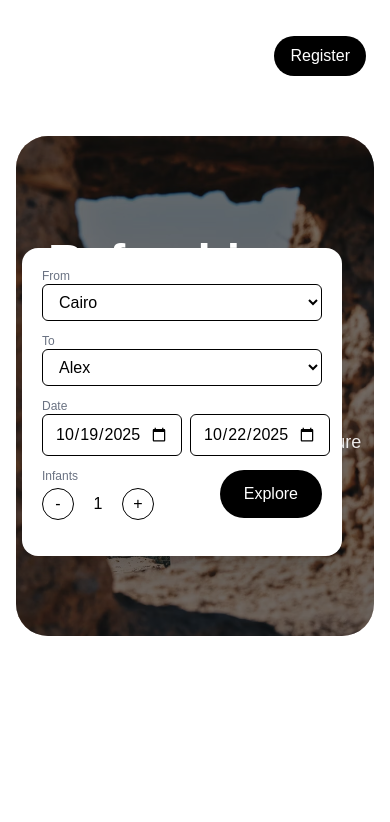
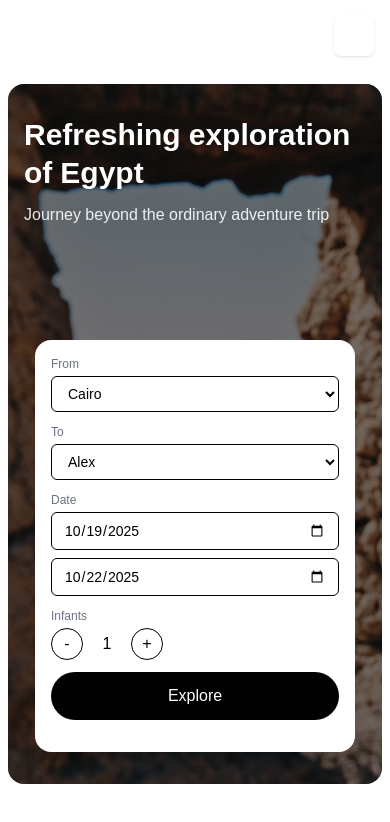
Before and after one commit to AbdoHesham01/stanlyLandingPage, a Next.js app: page / in a window 390 px wide. Shown: the top 822 px of the page. Built offline with nearby package versions, Linux system fonts and the light colour scheme.

Commit message:
Enhance responsiveness and layout for AuthModal, BookingBox, Hero, and Nav components

```diff
--- a/app/components/BookingBox.tsx
+++ b/app/components/BookingBox.tsx
@@ -30,12 +30,12 @@ export default function BookingBox({ onSearch }: BookingProps) {
   const [infants, setInfants] = useState(1);
 
   return (
-    <div className="w-[320px] sm:w-[380px] bg-white rounded-2xl shadow-xl p-5">
-      <label className="block text-xs text-gray-500">From</label>
+    <div className="w-full max-w-[320px] sm:max-w-[380px] lg:max-w-[400px] bg-white rounded-2xl shadow-xl p-4 sm:p-5 lg:p-6 mx-auto">
+      <label className="block text-xs text-gray-500 mb-1">From</label>
       <select
         value={from}
         onChange={(e) => setFrom(e.target.value)}
-        className="w-full border border-gray-200 rounded-md px-3 py-2 mb-3 input-black-border"
+        className="w-full border border-gray-200 rounded-md px-3 py-2 mb-3 text-sm input-black-border"
         aria-label="From location"
       >
         <option>Cairo</option>
@@ -44,11 +44,11 @@ export default function BookingBox({ onSearch }: BookingProps) {
         <option>Dubai</option>
       </select>
 
-      <label className="block text-xs text-gray-500">To</label>
+      <label className="block text-xs text-gray-500 mb-1">To</label>
       <select
         value={to}
         onChange={(e) => setTo(e.target.value)}
-        className="w-full border border-gray-200 rounded-md px-3 py-2 mb-3 input-black-border"
+        className="w-full border border-gray-200 rounded-md px-3 py-2 mb-3 text-sm input-black-border"
         aria-label="To location"
       >
         <option>Alex</option>
@@ -58,38 +58,38 @@ export default function BookingBox({ onSearch }: BookingProps) {
       </select>
 
       <div className="mb-3">
-        <label className="block text-xs text-gray-500">Date</label>
-        <div className="flex gap-2">
+        <label className="block text-xs text-gray-500 mb-1">Date</label>
+        <div className="flex flex-col sm:flex-row gap-2">
           <input
             type="date"
             value={startDate}
             onChange={(e) => setStartDate(e.target.value)}
-            className="w-1/2 border border-gray-200 rounded-md px-3 py-2 input-black-border"
+            className="flex-1 border border-gray-200 rounded-md px-3 py-2 text-sm input-black-border"
           />
           <input
             type="date"
             value={endDate}
             onChange={(e) => setEndDate(e.target.value)}
-            className="w-1/2 border border-gray-200 rounded-md px-3 py-2 input-black-border"
+            className="flex-1 border border-gray-200 rounded-md px-3 py-2 text-sm input-black-border"
           />
         </div>
       </div>
 
-      <div className="flex items-center justify-between mb-4">
-        <div>
-          <label className="block text-xs text-gray-500">Infants</label>
-          <div className="flex items-center gap-2 mt-1">
+      <div className="flex flex-col sm:flex-row items-start sm:items-center justify-between gap-3 sm:gap-0 mb-4">
+        <div className="flex-1">
+          <label className="block text-xs text-gray-500 mb-1">Infants</label>
+          <div className="flex items-center gap-2">
             <button
-              className="w-8 h-8 rounded-full border border-black text-black"
+              className="w-8 h-8 rounded-full border border-black text-black hover:bg-gray-100 transition-colors"
               onClick={() => setInfants(Math.max(0, infants - 1))}
             >
               -
             </button>
-            <div className="w-8 text-center border-black text-black">
+            <div className="w-8 text-center border-black text-black font-medium">
               {infants}
             </div>
             <button
-              className="w-8 h-8 rounded-full border border-black text-black"
+              className="w-8 h-8 rounded-full border border-black text-black hover:bg-gray-100 transition-colors"
               onClick={() => setInfants(infants + 1)}
             >
               +
@@ -97,14 +97,12 @@ export default function BookingBox({ onSearch }: BookingProps) {
           </div>
         </div>
 
-        <div className="flex items-end">
-          <button
-            onClick={() => onSearch({ from, to, startDate, endDate, infants })}
-            className="bg-black text-white rounded-full px-6 py-3"
-          >
-            Explore
-          </button>
-        </div>
+        <button
+          onClick={() => onSearch({ from, to, startDate, endDate, infants })}
+          className="w-full sm:w-auto bg-black text-white rounded-full px-6 py-3 hover:bg-gray-800 transition-colors font-medium"
+        >
+          Explore
+        </button>
       </div>
     </div>
   );
--- a/app/components/Hero.tsx
+++ b/app/components/Hero.tsx
@@ -18,10 +18,14 @@ export default function Hero({ onSearch }: HeroProps) {
         gsap.set(heroRef.current, { scale: 2 });
       }
       if (headingRef.current) {
-        gsap.set(headingRef.current, { x: -120, opacity: 0 });
+        // Responsive slide distance based on screen size
+        const slideDistance = window.innerWidth < 768 ? -80 : -120;
+        gsap.set(headingRef.current, { x: slideDistance, opacity: 0 });
       }
       if (boxRef.current) {
-        gsap.set(boxRef.current, { x: 120, opacity: 0 });
+        // Responsive slide distance based on screen size
+        const slideDistance = window.innerWidth < 768 ? 80 : 120;
+        gsap.set(boxRef.current, { x: slideDistance, opacity: 0 });
       }
 
       const runAnimation = () => {
@@ -90,31 +94,43 @@ export default function Hero({ onSearch }: HeroProps) {
   }, []);
 
   return (
-    <section className="w-full px-4 py-6">
+    <section className="w-full px-2 sm:px-4 lg:px-6 py-3 sm:py-6">
       <div
         ref={heroRef}
-        className="relative bg-cover bg-center rounded-[32px] overflow-hidden max-w-6xl mx-auto"
-        style={{ backgroundImage: "url(/hero.avif)", height: "500px" }}
+        className="hero-container relative bg-cover bg-center rounded-2xl sm:rounded-3xl lg:rounded-[32px] overflow-hidden max-w-7xl mx-auto"
+        style={{
+          backgroundImage: "url(/hero.avif)",
+          height: "calc(100vh - 180px)",
+          minHeight: "650px", // Increased min-height for mobile
+          maxHeight: "900px",
+        }}
       >
         <div className="absolute inset-0 bg-black/50"></div>
+
+        {/* Hero Content - Responsive Layout */}
+        <div className="hero-content absolute inset-0 flex flex-col lg:flex-row lg:items-center justify-start lg:justify-between p-4 sm:p-6 lg:p-8 overflow-y-auto lg:overflow-hidden">
           <div
             ref={headingRef}
-          className="absolute left-8 top-24 text-white max-w-xl"
+            className="flex-1 max-w-2xl lg:max-w-xl pt-4 sm:pt-8 lg:pt-0"
           >
-          <h1 className="text-5xl sm:text-6xl font-extrabold leading-tight">
+            <h1 className="text-3xl sm:text-4xl md:text-5xl lg:text-6xl xl:text-7xl font-extrabold leading-tight text-white">
               {"Refreshing exploration of Egypt".split(" ").map((w, i) => (
-              <span key={i} className="hero-word inline-block mr-3">
+                <span key={i} className="hero-word inline-block mr-2 sm:mr-3">
                   {w}
                 </span>
               ))}
             </h1>
-          <p className="mt-4 text-lg text-white/90 hero-sub">
+            <p className="mt-3 sm:mt-4 lg:mt-6 text-base sm:text-lg lg:text-xl text-white/90 hero-sub">
               Journey beyond the ordinary adventure trip
             </p>
           </div>
 
-        <div className="absolute right-8 top-28" ref={boxRef}>
+          <div
+            ref={boxRef}
+            className="mt-6 sm:mt-8 lg:mt-0 lg:ml-8 flex-shrink-0 w-full lg:w-auto flex justify-center lg:justify-end pb-4 lg:pb-0"
+          >
             <BookingBox onSearch={onSearch} />
+          </div>
         </div>
 
         {/* decorative rounded cut on right */}
--- a/app/components/Nav.tsx
+++ b/app/components/Nav.tsx
@@ -1,4 +1,6 @@
-import React from "react";
+"use client";
+
+import React, { useState } from "react";
 import Link from "next/link";
 import Image from "next/image";
 
@@ -7,45 +9,139 @@ export default function Nav({
 }: {
   onOpenAuth?: (mode?: "login" | "signup") => void;
 }) {
+  const [mobileMenuOpen, setMobileMenuOpen] = useState(false);
+
   return (
-    <nav className="w-full max-w-6xl mx-auto flex items-center justify-between py-6 px-6 sm:px-8">
-      <div className="flex items-center gap-6">
-        <div className="text-xl font-bold">
+    <nav className="relative z-50 w-full max-w-7xl mx-auto px-4 sm:px-6 lg:px-8 py-4 sm:py-6 bg-transparent backdrop-blur-sm rounded-b-xl md:bg-transparent md:backdrop-blur-none">
+      <div className="flex items-center justify-between">
+        {/* Logo */}
+        <div className="flex-shrink-0">
           <Image
             src="/logo.png"
             alt="Company Logo"
-            width={150}
-            height={60}
+            width={120}
+            height={48}
+            className="w-auto h-8 sm:h-10 lg:h-12 brightness-0 invert"
             priority
-            className="brightness-0 invert"
           />
         </div>
-        <ul className="hidden md:flex items-center gap-6 text-sm text-gray-700 mt-5">
+
+        {/* Desktop Navigation */}
+        <div className="hidden md:flex items-center space-x-8">
+          <ul className="flex items-center gap-6 text-sm lg:text-base text-gray-700">
             <li>
-            <Link className="text-white" href="#">
+              <Link
+                className="text-white hover:text-gray-600 transition-colors"
+                href="#"
+              >
                 Home
               </Link>
             </li>
             <li>
-            <Link href="#">About Us</Link>
+              <Link
+                className="text-gray-500 hover:text-gray-600 transition-colors"
+                href="#"
+              >
+                About Us
+              </Link>
             </li>
           </ul>
-      </div>
 
           <div className="flex items-center gap-3">
             <button
               onClick={() => onOpenAuth?.("login")}
-          className="hidden sm:inline-block px-4 py-2 rounded-full border border-gray-300 hover:bg-gray-100 hover:text-black cursor-pointer"
+              className="px-4 py-2 text-sm lg:text-base rounded-full border border-gray-300 text-white hover:bg-gray-100 hover:text-black cursor-pointer transition-colors"
             >
               Login
             </button>
             <button
               onClick={() => onOpenAuth?.("signup")}
-          className="inline-block px-4 py-2 rounded-full bg-black text-white hover:bg-gray-100 hover:text-black cursor-pointer"
+              className="px-4 py-2 text-sm lg:text-base rounded-full bg-black text-white hover:bg-gray-800 transition-colors cursor-pointer"
             >
               Register
             </button>
           </div>
+        </div>
+
+        {/* Mobile menu button */}
+        <div className="md:hidden">
+          <button
+            onClick={() => setMobileMenuOpen(!mobileMenuOpen)}
+            className="p-2 rounded-md text-white  hover:bg-white transition-colors shadow-sm"
+            aria-label="Toggle menu"
+          >
+            <svg
+              className="w-6 h-6"
+              fill="none"
+              stroke="currentColor"
+              viewBox="0 0 24 24"
+            >
+              {mobileMenuOpen ? (
+                <path
+                  strokeLinecap="round"
+                  strokeLinejoin="round"
+                  strokeWidth={2}
+                  d="M6 18L18 6M6 6l12 12"
+                />
+              ) : (
+                <path
+                  strokeLinecap="round"
+                  strokeLinejoin="round"
+                  strokeWidth={2}
+                  d="M4 6h16M4 12h16M4 18h16"
+                />
+              )}
+            </svg>
+          </button>
+        </div>
+      </div>
+
+      {/* Mobile Navigation Menu */}
+      {mobileMenuOpen && (
+        <div className="md:hidden mt-4 pb-4 border-t border-gray-200 pt-4 bg-white/95 backdrop-blur-sm rounded-lg mx-2 shadow-lg">
+          <ul className="flex flex-col space-y-3 mb-4 px-4">
+            <li>
+              <Link
+                className="block text-black hover:text-gray-600 transition-colors py-2"
+                href="#"
+                onClick={() => setMobileMenuOpen(false)}
+              >
+                Home
+              </Link>
+            </li>
+            <li>
+              <Link
+                className="block text-black hover:text-gray-600 transition-colors py-2"
+                href="#"
+                onClick={() => setMobileMenuOpen(false)}
+              >
+                About Us
+              </Link>
+            </li>
+          </ul>
+
+          <div className="flex flex-col space-y-3 px-4">
+            <button
+              onClick={() => {
+                onOpenAuth?.("login");
+                setMobileMenuOpen(false);
+              }}
+              className="w-full px-4 py-3 text-center rounded-full border border-gray-300 text-black hover:bg-gray-100 transition-colors"
+            >
+              Login
+            </button>
+            <button
+              onClick={() => {
+                onOpenAuth?.("signup");
+                setMobileMenuOpen(false);
+              }}
+              className="w-full px-4 py-3 text-center rounded-full bg-black text-white hover:bg-gray-800 transition-colors"
+            >
+              Register
+            </button>
+          </div>
+        </div>
+      )}
     </nav>
   );
 }
--- a/app/globals.css
+++ b/app/globals.css
@@ -56,3 +56,33 @@ input, textarea, select {
   display: inline-block;
   transform-origin: center center;
 }
+
+/* Responsive utilities */
+@media (max-width: 640px) {
+  .hero-word {
+    margin-right: 0.5rem; /* Reduce spacing on mobile */
+  }
+
+  /* Ensure hero content doesn't get clipped on mobile */
+  .hero-container {
+    min-height: 700px !important;
+  }
+}
+
+@media (max-width: 1024px) {
+  /* Allow vertical scrolling in hero on tablet and mobile */
+  .hero-content {
+    overflow-y: auto;
+    overflow-x: hidden;
+  }
+}
+
+/* Ensure smooth transitions */
+* {
+  transition: all 0.2s ease-in-out;
+}
+
+/* Prevent horizontal overflow */
+.overflow-x-hidden {
+  overflow-x: hidden;
+}
--- a/app/page.tsx
+++ b/app/page.tsx
@@ -12,14 +12,14 @@ export default function Home() {
   const [authMode, setAuthMode] = useState<"login" | "signup">("login");
 
   return (
-    <div className="min-h-screen overflow-hidden">
+    <div className="min-h-screen overflow-x-hidden">
       <Nav
         onOpenAuth={(mode) => {
           setAuthMode(mode || "login");
           setAuthOpen(true);
         }}
       />
-      <main>
+      <main className="overflow-x-hidden">
         <Hero onSearch={() => setSeatOpen(true)} />
       </main>
 
```
Also changed, not shown: app/components/AuthModal.tsx (+9 -9 lines). Lines whose indentation alone changed are shown as unchanged.
